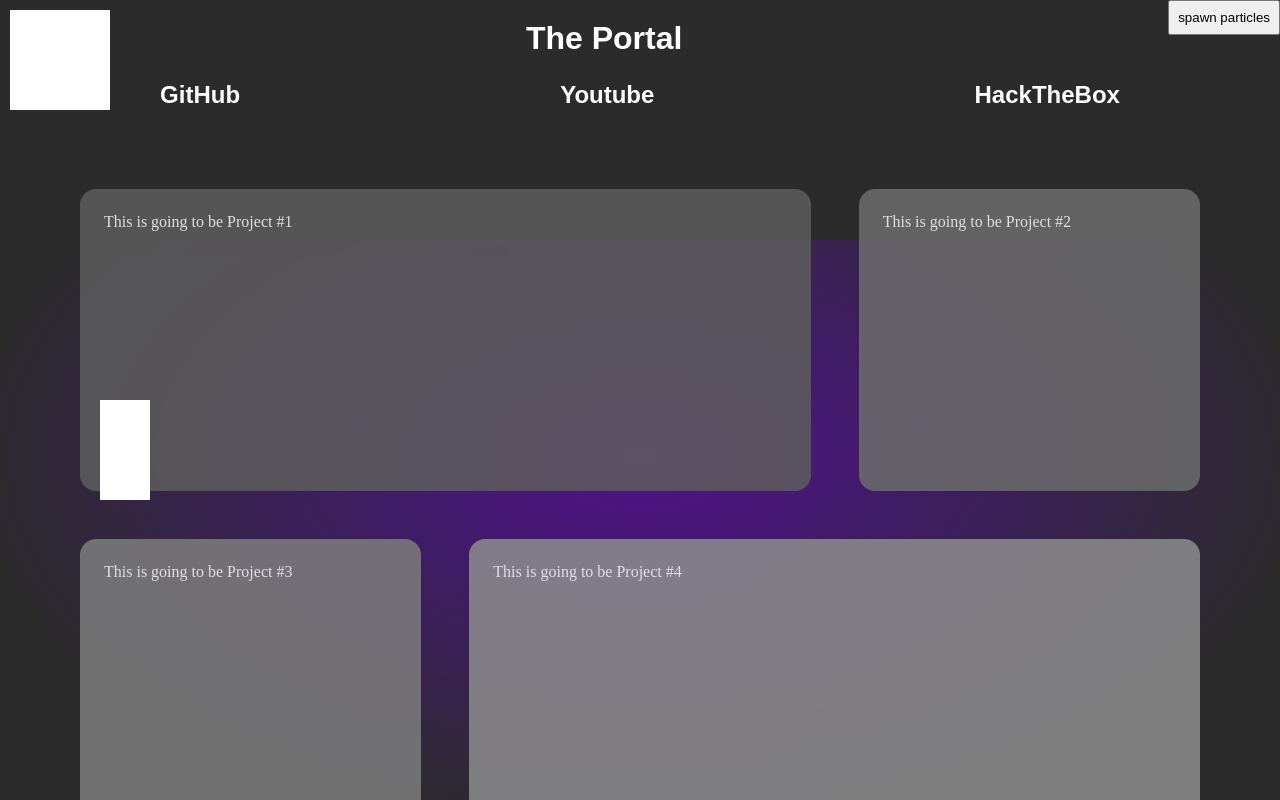
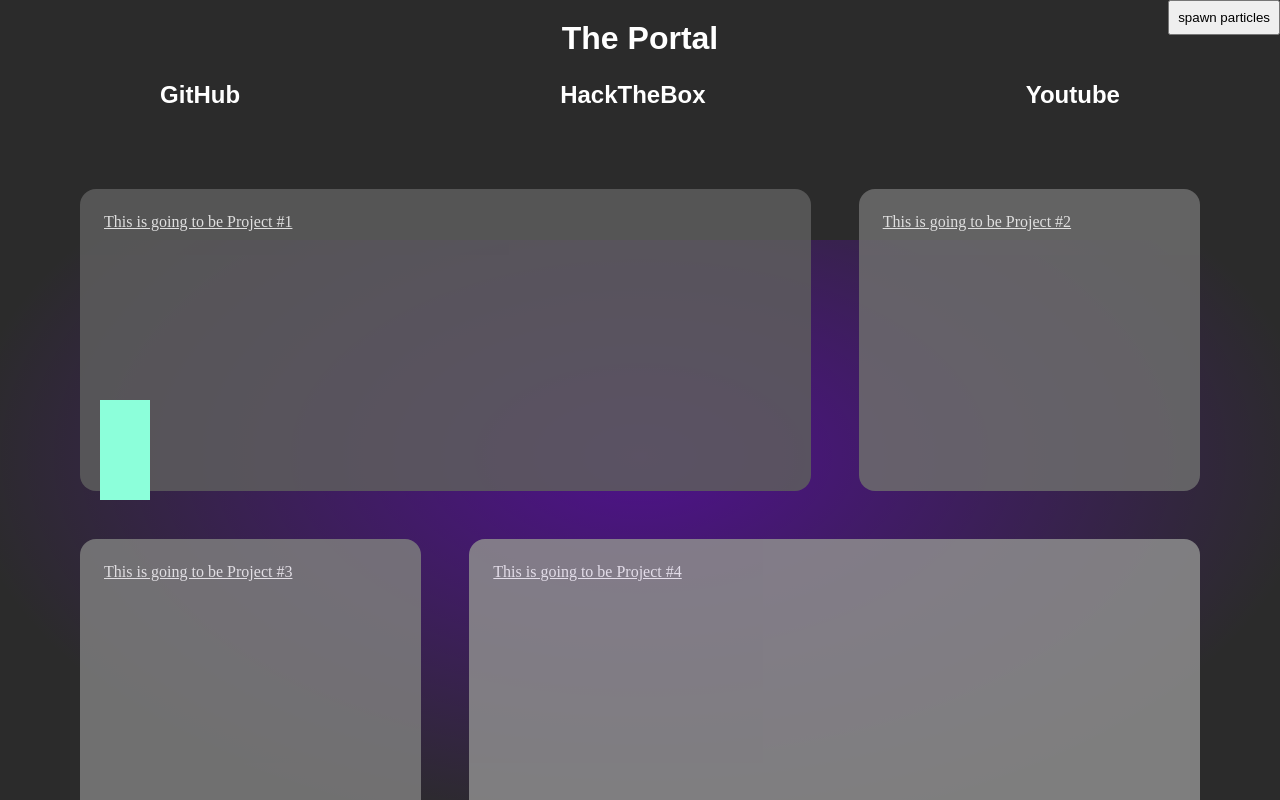
Before and after one commit to Bit-Jaeger/portal, a plain HTML site: page index.html in a window 1280 px wide. Both pictures are taken after a click on the button "spawn particles". Shown: the top 800 px of the page. Drawn offline with Linux system fonts and the light colour scheme; a web font is replaced by a local one.

Commit message:
changing topnav order and wip on js

```diff
--- a/index.html
+++ b/index.html
@@ -58,8 +58,8 @@
 
         <div class="topnav-container">
             <a href="https://github.com/Bit-Jaeger" class="tiny5-duo">GitHub</a>
+            <a href="https://profile.hackthebox.com/profile/019d8580-ea2c-730b-9f28-41c54a307cc7?utm_medium=copy_url" class="tiny5-duo">HackTheBox</a>
             <a href="https://Youtube.com" class="tiny5-duo">Youtube</a>
-            <a href="https://profile.hackthebox.com/profile/019d8580-ea2c-730b-9f28-41c54a307cc7?utm_medium=copy_url" class="tiny5-duo">HackTheBox</a>
 
         </div>
 
--- a/index.js
+++ b/index.js
@@ -1,6 +1,15 @@
+/* CREDIT for the particle effect: learned a lot by watching NPC Codes' Video: https://www.youtube.com/watch?v=9ki-V5NvSRo&t=879s */
+
+
+
 
 const particleCanvas = document.getElementById('particle-canvas');
 const ctx = particleCanvas.getContext("2d");
+const amountOfParticles = 16;
+
+
+
+
 
 const heading = document.getElementById('heading');
 const glow1 = document.getElementById('glow-purple');
@@ -9,6 +18,7 @@ var rect = heading.getBoundingClientRect();
 
 const testbtn = document.getElementById('testbutton');
 testbtn.addEventListener("click", () =>{
+    animate();
     alert("Button was clicked!");
 })
 
@@ -26,9 +36,10 @@ addEventListener("resize", (event)=> {
 /* ##### Canvas & Particles ##### */
 particleCanvas.width = window.innerWidth;
 particleCanvas.height= window.innerHeight;
-ctx.fillStyle = "white";
-ctx.fillRect(10, 10, 100, 100);
+ctx.fillStyle = "#8CFFDA";
 
+
+/* TODO: Color Variable */
 class Particle {
     constructor(x, y, w, h, dx, dy) {
         this.x = x;
@@ -43,11 +54,33 @@ class Particle {
         ctx.fillRect(this.x, this.y, this.w, this.h);
         ctx.stroke();
     }
+
+
+
 }
 const particle = new Particle(100, 400, 50, 100, 4, 4);
 particle.draw();
 
 
 
+let particles = [];
 
-console.log(rect.top, rect.right, rect.left, rect.bottom);
+
+for (let i = 0; i < amountOfParticles; i++){
+    /*Draw the particles randomly here */
+    particles.push(new Particle);
+
+}
+
+
+function animate(){
+    const xTitle = rect.right - rect.left;
+    console.log(xTitle);
+    particle.draw(xTitle, 100, 50, 50, 4, 4);
+}
+
+
+
+
+
+console.log(rect.top, rect.right, rect.bottom, rect.left);
--- a/styles.css
+++ b/styles.css
@@ -89,8 +89,8 @@ body{
 
 
 #heading {
+  display: inline-block;
   text-align: center;
-  transform: translateX(-2.8%);
   width: 100%;
   z-index: 10;
   background-color: transparent !important;
@@ -149,10 +149,10 @@ background-color: transparent;
   padding: 1.5em;
   margin: 1.5em;
   color: white;
-  background-color: goldenrod;
   min-height: 254px;
   border-radius: 16px;
   opacity: 0.85;
+  text-decoration: underline;
 }
 
 #project1 {
```
